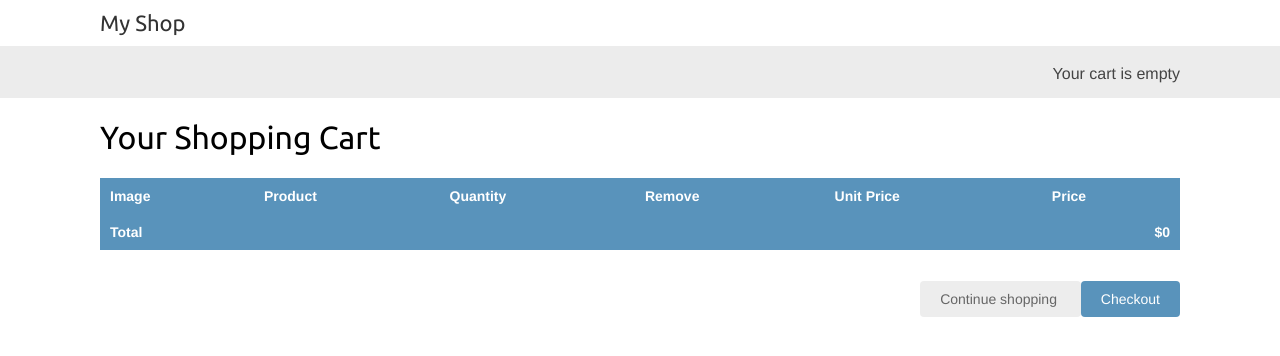
After one commit to julesc00/ecommerce-mele, a Django app: page /cart/ in a window 1280 px wide. The commit adds this page. Shown: the top 356 px of the page. Run offline with Django 3.2, Linux system fonts and the light colour scheme.

Commit message:
Added cart functionality.

```diff
--- a/cart/cart.py
+++ b/cart/cart.py
@@ -15,7 +15,7 @@
 
         if not cart:
             # save an empty cart in the session
-            cart = self.session[settings.CART_SESSION_ID] = dict
+            cart = self.session[settings.CART_SESSION_ID] = {}
         self.cart = cart
 
     def __iter__(self):
@@ -70,7 +70,7 @@
             self.save()
 
     def get_total_price(self):
-        return sum(Decimal(item["price"] * item["quatity"] for item in self.cart.values()))
+        return sum(Decimal(item["price"]) * item["quantity"] for item in self.cart.values())
 
     def clear(self):
         """Remove cart from session."""
--- /dev/null
+++ b/cart/forms.py
@@ -0,0 +1,15 @@
+
+from django import forms
+
+PRODUCT_QUANTITY_CHOICES = [(i, str(i)) for i in range(1, 21)]
+
+
+class CartAddProductForm(forms.Form):
+    """Form for adding products."""
+
+    quantity = forms.TypedChoiceField(
+        choices=PRODUCT_QUANTITY_CHOICES,
+        coerce=int)
+    override = forms.BooleanField(required=False,
+                                  initial=False,
+                                  widget=forms.HiddenInput)
--- /dev/null
+++ b/cart/templates/cart/detail.html
@@ -0,0 +1,60 @@
+{% extends 'shop/base.html' %}
+{% load static %}
+{% block title %}<h1>Your Shopping Cart</h1>{% endblock %}
+
+{% block content %}
+    <h1>Your Shopping Cart</h1>
+    <table class="cart">
+        <thead>
+            <tr>
+            <th>Image</th>
+            <th>Product</th>
+            <th>Quantity</th>
+            <th>Remove</th>
+            <th>Unit Price</th>
+            <th>Price</th>
+        </tr>
+        </thead>
+        <tbody>
+
+            {% for item in cart %}
+                {% with product=item.product %}
+                    <tr>
+                    <td>
+                        <a href="{{ product.get_absolute_url }}">
+                            <img src="{% if product.image %}{{ product.image.url }}
+                                     {% else %}{% static 'shop/images/no_image.png' %}
+                                     {% endif %}"
+                                 alt="">
+                        </a>
+                    </td>
+                    <td>{{ product.name }}</td>
+                    <td>{{ item.quantity }}</td>
+                    <td>
+                        <form action="{% url 'cart:cart_remove' product.id %}">
+                            {% csrf_token %}
+                            <input type="submit" value="Remove">
+                        </form>
+                    </td>
+                    <td class="num">${{ item.price }}</td>
+                    <td class="num">${{ item.total_price }}</td>
+                </tr>
+                {% endwith %}
+            {% endfor %}
+
+            <tr class="total">
+                <td>Total</td>
+                <td colspan="4"></td>
+                <td class="num">${{ cart.get_total_price }}</td>
+            </tr>
+        </tbody>
+    </table>
+
+    <p class="text-right">
+        <a href="{% url 'shop:product_list' %}" class="button light">
+            Continue shopping
+        </a>
+        <a href="#" class="button">Checkout</a>
+    </p>
+
+{% endblock %}
--- /dev/null
+++ b/cart/urls.py
@@ -0,0 +1,11 @@
+from django.urls import path
+
+from cart import views
+
+app_name = "cart"
+
+urlpatterns = [
+    path("", views.cart_detail, name="cart_detail"),
+    path("add/<int:product_id>/", views.cart_add, name="cart_add"),
+    path("remove/<int:product_id>/", views.cart_remove, name="cart_remove"),
+]
--- a/cart/views.py
+++ b/cart/views.py
@@ -1,3 +1,43 @@
-from django.shortcuts import render
 
-# Create your views here.
+from django.shortcuts import render, redirect, get_object_or_404
+from django.views.decorators.http import require_POST
+
+from shop.models import Product
+from .cart import Cart
+from .forms import CartAddProductForm
+
+
+@require_POST
+def cart_add(request, product_id):
+    """Add items to cart."""
+
+    cart = Cart(request)
+    product = get_object_or_404(Product, id=product_id)
+    form = CartAddProductForm(request.POST)
+
+    if form.is_valid():
+        cd = form.cleaned_data
+        cart.add(product=product,
+                 quantity=cd["quantity"],
+                 override_quantity=cd["override"])
+
+    return redirect("cart:cart_detail")
+
+
+def cart_detail(request):
+    """List items in the cart."""
+
+    cart = Cart(request)
+    context = {"cart": cart}
+    return render(request, "cart/detail.html", context)
+
+
+@require_POST
+def cart_remove(request, product_id):
+    """Remove items from cart."""
+
+    cart = Cart(request)
+    product = get_object_or_404(Product, id=product_id)
+    cart.remove(product)
+
+    return redirect("cart:cart_detail")
--- a/ecommerce_mele/urls.py
+++ b/ecommerce_mele/urls.py
@@ -6,6 +6,7 @@
 
 urlpatterns = [
     path('admin/', admin.site.urls),
+    path("cart/", include("cart.urls", namespace="cart")),
     path("", include("shop.urls", namespace="shop")),
 ]
 
--- a/shop/templates/shop/products/detail.html
+++ b/shop/templates/shop/products/detail.html
@@ -13,6 +13,11 @@
             </a>
         </h2>
         <p class="price">${{ product.price }}</p>
+        <form action="{% url 'cart:cart_add' product.id %}" method="POST">
+            {% csrf_token %}
+            {{ cart_product_form }}
+            <input type="submit" value="Add to cart">
+        </form>
         {{ product.description|linebreaks }}
 
     </div>
```
Also changed, not shown: shop/views.py (+6 -1 lines).
